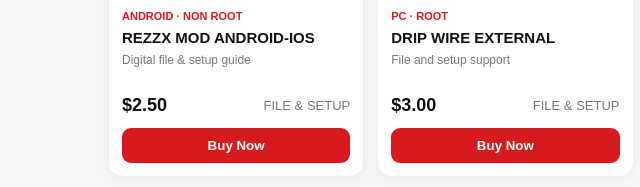
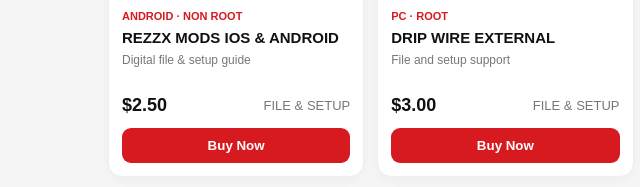
Before and after one commit to yomaxios/yomastore, a plain HTML site: page index.html in a window 1280 px wide. Shown: the part 583-770 px from the top of the page, 0-640 px from the left. Drawn offline with Linux system fonts and the light colour scheme.

Commit message:
Update index.html

```diff
--- a/index.html
+++ b/index.html
@@ -85,7 +85,7 @@ footer{background:#111;color:#ddd;text-align:center;padding:24px 16px;margin-top
 </div></div>
 <script>
 const products = [
- {id:1,name:"REZZX MOD ANDROID-IOS",cat:"Android",type:"Non Root",price:2.50,desc:"Digital file & setup guide",icon:"⚡"},
+ {id:1,name:"REZZX MODS IOS & ANDROID",cat:"Android",type:"Non Root",price:2.50,desc:"Digital file & setup guide",icon:"⚡"},
  {id:2,name:"DRIP WIRE EXTERNAL",cat:"PC",type:"Root",price:3.00,desc:"File and setup support",icon:"🖥️"},
  {id:3,name:"FF GLORY PRO",cat:"Android",type:"Non Root",price:4.00,desc:"Premium digital product",icon:"🔥"},
  {id:4,name:"PRIME MOD",cat:"Android",type:"Root",price:2.00,desc:"Root version · setup guide",icon:"🛡️"},
```
